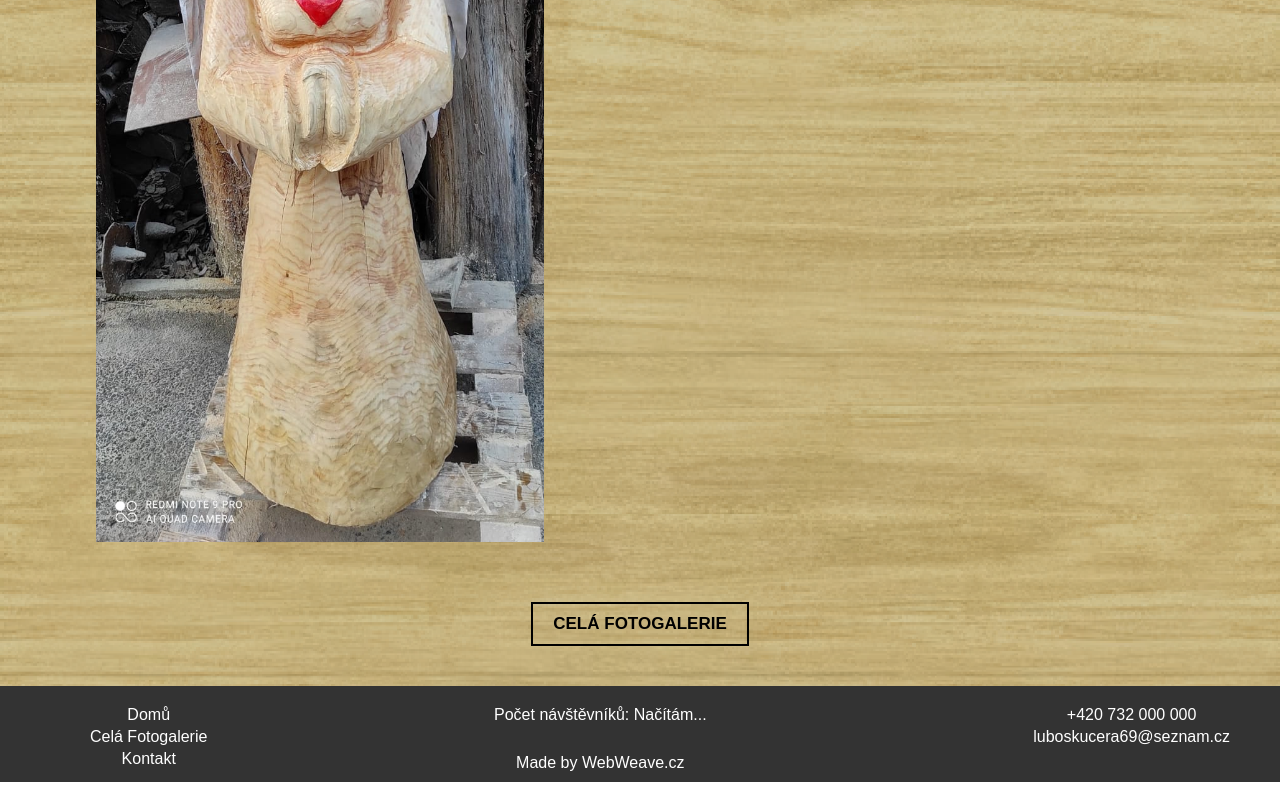
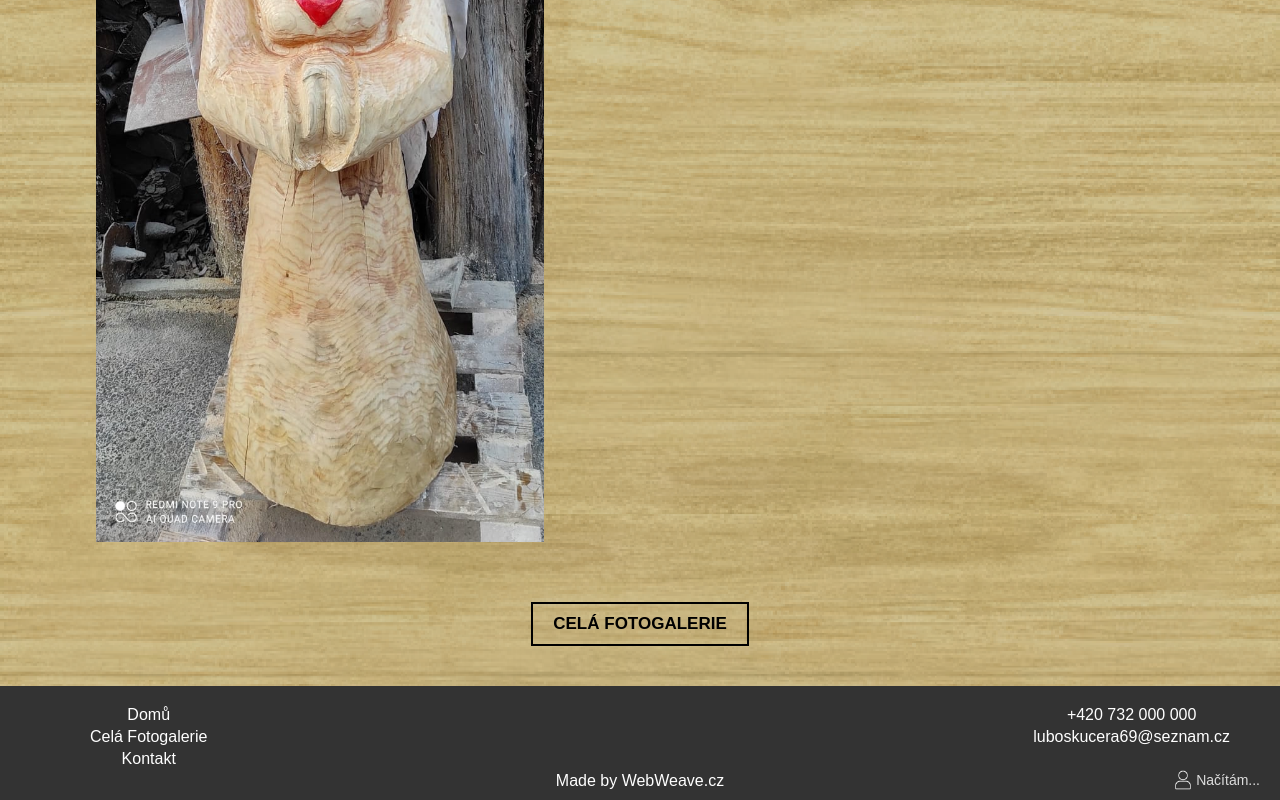
Before and after one commit to Flamchu/lubomirkucera, a React (Vite) app: page / in a window 1280 px wide. Shown: the part 2044-2844 px from the top of the page. Built offline with nearby package versions, Linux system fonts and the light colour scheme; no server answers.

Commit message:
footer visitor counter

```diff
--- a/src/components/Footer.tsx
+++ b/src/components/Footer.tsx
@@ -17,12 +17,6 @@ const Footer: React.FC = () => {
 							<li onClick={() => scrollToTopAndNavigate("/kontakt")}>Kontakt</li>
 						</ul>
 					</div>
-					<div className="footer__middle-div">
-						<VisitorCounter />
-						<div className="footer__webweave">
-							<a href="https://webweave.cz">Made by WebWeave.cz</a>
-						</div>
-					</div>
 
 					<div className="footer__ul-holder">
 						<ul>
@@ -31,7 +25,11 @@ const Footer: React.FC = () => {
 						</ul>
 					</div>
 				</div>
+				<div className="footer__webweave">
+					<a href="https://webweave.cz">Made by WebWeave.cz</a>
+				</div>
 			</div>
+			<VisitorCounter />
 		</footer>
 	);
 };
--- a/src/components/VisitorCounter.tsx
+++ b/src/components/VisitorCounter.tsx
@@ -1,4 +1,5 @@
 import { useEffect, useState } from "react";
+import people_img from "../assets/people.png";
 
 const API_URL = "/api/counter.php";
 
@@ -13,8 +14,9 @@ const VisitorCounter = () => {
 	}, []);
 
 	return (
-		<div className="footer__ul-holder">
-			<p>Počet návštěvníků: {count ?? "Načítám..."}</p>
+		<div className="footer__visitor-counter">
+			<img src={people_img} />
+			<p>{count ?? "Načítám..."}</p>
 		</div>
 	);
 };
--- a/src/scss/components/Footer.scss
+++ b/src/scss/components/Footer.scss
@@ -2,21 +2,18 @@
 	background-color: #333;
 	color: #fff;
 	font-family: sans-serif;
+	position: relative;
 
 	&__container {
 		max-width: 1200px;
 		margin: 0 auto;
 		text-align: center;
 		padding: 20px 50px 10px 50px;
+		position: relative;
 	}
 
 	&__flex {
 		display: flex;
-		justify-content: space-between;
-	}
-	&__middle-div {
-		display: flex;
-		flex-direction: column;
 		justify-content: space-between;
 	}
 
@@ -33,4 +30,21 @@
 		color: white;
 		text-decoration: none;
 	}
+
+	&__visitor-counter {
+		display: flex;
+		align-items: center;
+		position: absolute;
+		bottom: 10px;
+		right: 20px;
+		font-size: 14px;
+		color: #ddd;
+		p {
+			margin-left: 0.2rem;
+		}
+
+		img {
+			width: 20px;
+		}
+	}
 }
```
Also changed, not shown: src/assets/people.png (added).
